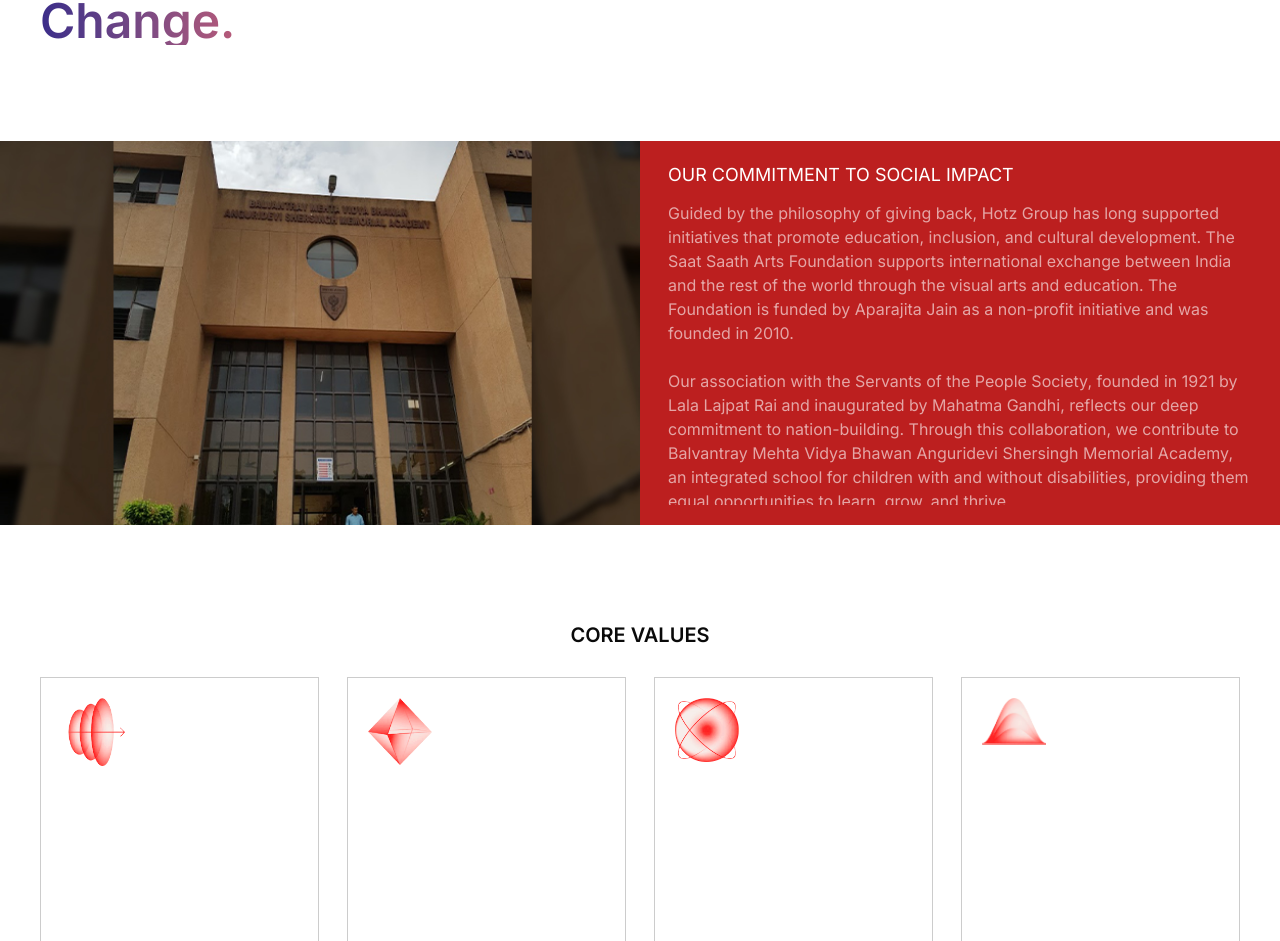
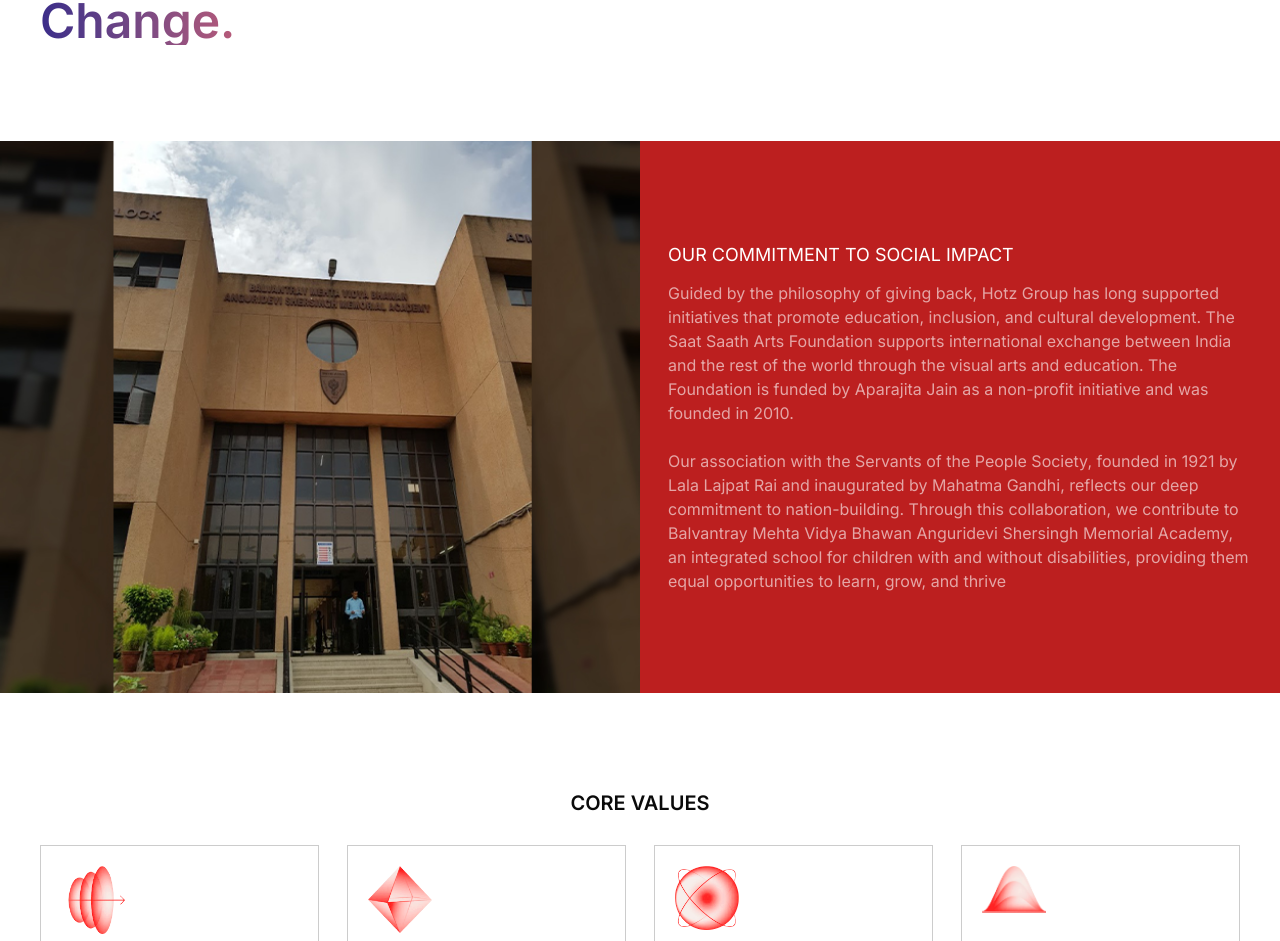
Before and after one commit to doableworks/hotz, a Next.js app: page /csr in a window 1280 px wide. Shown: the part 779-1720 px from the top of the page. Built offline with nearby package versions, Linux system fonts and the light colour scheme.

Commit message:
fixed the csr page

```diff
--- a/src/app/business/[slug]/page.tsx
+++ b/src/app/business/[slug]/page.tsx
@@ -65,19 +65,19 @@ async function page({ params }: { params: Promise<{ slug: string }> }) {
         </div>
       </TransitionVertical>
 
-      <div className="px-5 lg:px-10 py-10 bg-linear-to-br from-[#DB0A0A] to-[#dd2c2c] text-white block lg:flex justify-between items-start">
+      <div className="px-5 lg:px-10 py-10 bg-linear-to-br from-[#DB0A0A] to-[#dd2c2c] text-white block lg:flex justify-between items-start gap-10">
         <div className="w-full lg:w-1/2">
           <TransitionVertical>
             {business.businessTitle && (
               <h1 className="text-3xl font-medium">{business.businessTitle}</h1>
             )}
           </TransitionVertical>
-        </div>
 
-        <div className="w-full lg:w-1/2 pr-0 lg:pr-20 mt-10 lg:mt-0">
           <TransitionVertical>
             {business.projectsTitle && (
-              <h1 className="text-xl font-medium">{business.projectsTitle}</h1>
+              <h1 className="text-xl font-medium mt-7">
+                {business.projectsTitle}
+              </h1>
             )}
           </TransitionVertical>
 
@@ -88,7 +88,9 @@ async function page({ params }: { params: Promise<{ slug: string }> }) {
               </p>
             )}
           </TransitionVertical>
+        </div>
 
+        <div className="w-full lg:w-1/2 pr-0 lg:pr-20 mt-10 lg:mt-0">
           <div className="mt-12 space-y-7">
             {business.projectPoints &&
               business.projectPoints.length > 0 &&
--- a/src/app/csr/page.tsx
+++ b/src/app/csr/page.tsx
@@ -83,16 +83,18 @@ async function page() {
       </TransitionVertical>
 
       <TransitionVertical>
-        <div className="flex lg:flex-row flex-col my-24 lg:h-96 relative z-30 bg-white">
+        <div className="flex lg:flex-row flex-col items-stretch justify-center my-24 relative z-30 bg-white">
+          {/* Image Section */}
           <div className="lg:w-1/2 w-full">
             <img
               src="/images/csrOverview.jpg"
               alt="About Us"
-              className="w-full object-cover h-96"
+              className="w-full h-full object-cover"
             />
           </div>
 
-          <div className="lg:w-1/2 w-full min-h-96 px-7 py-5 text-white flex flex-col justify-center bg-[#BC1F1F]">
+          {/* Text Section */}
+          <div className="lg:w-1/2 w-full px-7 py-5 text-white flex flex-col justify-center bg-[#BC1F1F]">
             <TransitionHorizontal>
               <h1 className="text-lg">OUR COMMITMENT TO SOCIAL IMPACT</h1>
               <h1 className="text-white/60 mt-3">
@@ -103,15 +105,15 @@ async function page() {
                 through the visual arts and education. The Foundation is funded
                 by Aparajita Jain as a non-profit initiative and was founded in
                 2010.
-                <br></br>
-                <br></br>
+                <br />
+                <br />
                 Our association with the Servants of the People Society, founded
                 in 1921 by Lala Lajpat Rai and inaugurated by Mahatma Gandhi,
                 reflects our deep commitment to nation-building. Through this
                 collaboration, we contribute to Balvantray Mehta Vidya Bhawan
                 Anguridevi Shersingh Memorial Academy, an integrated school for
                 children with and without disabilities, providing them equal
-                opportunities to learn, grow, and thrive.
+                opportunities to learn, grow, and thrive
               </h1>
             </TransitionHorizontal>
           </div>
```
